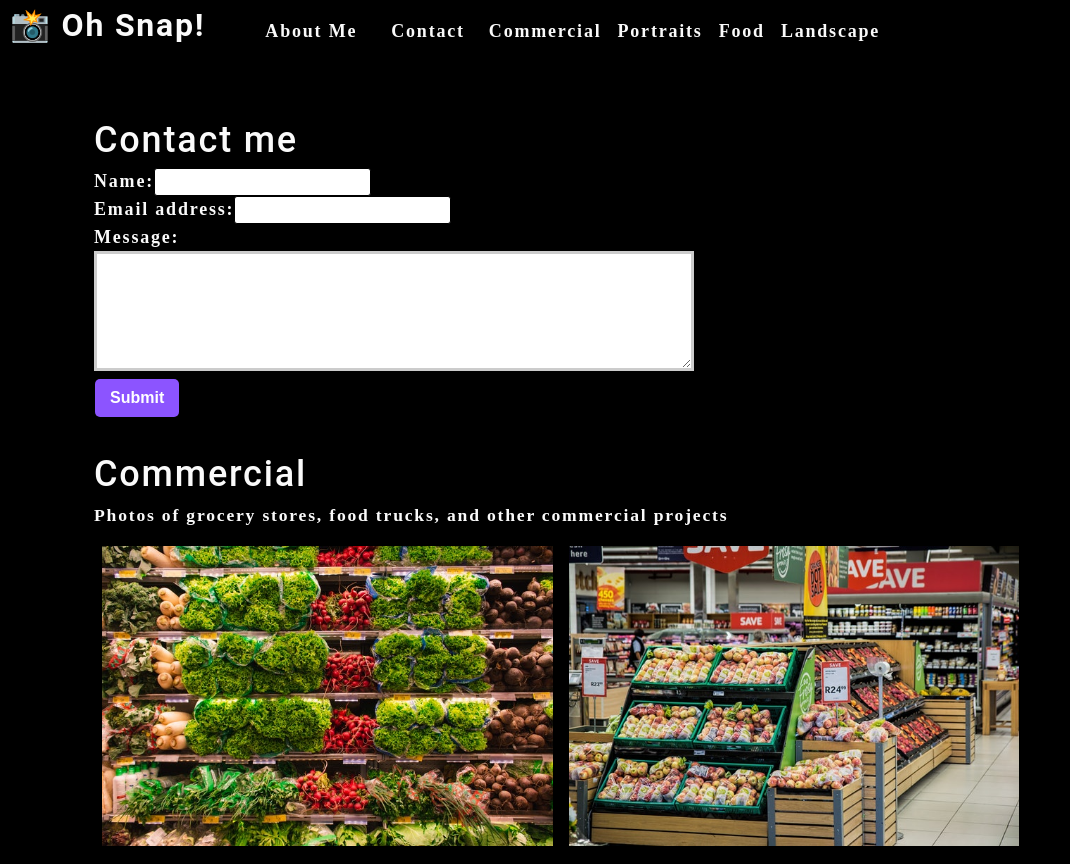
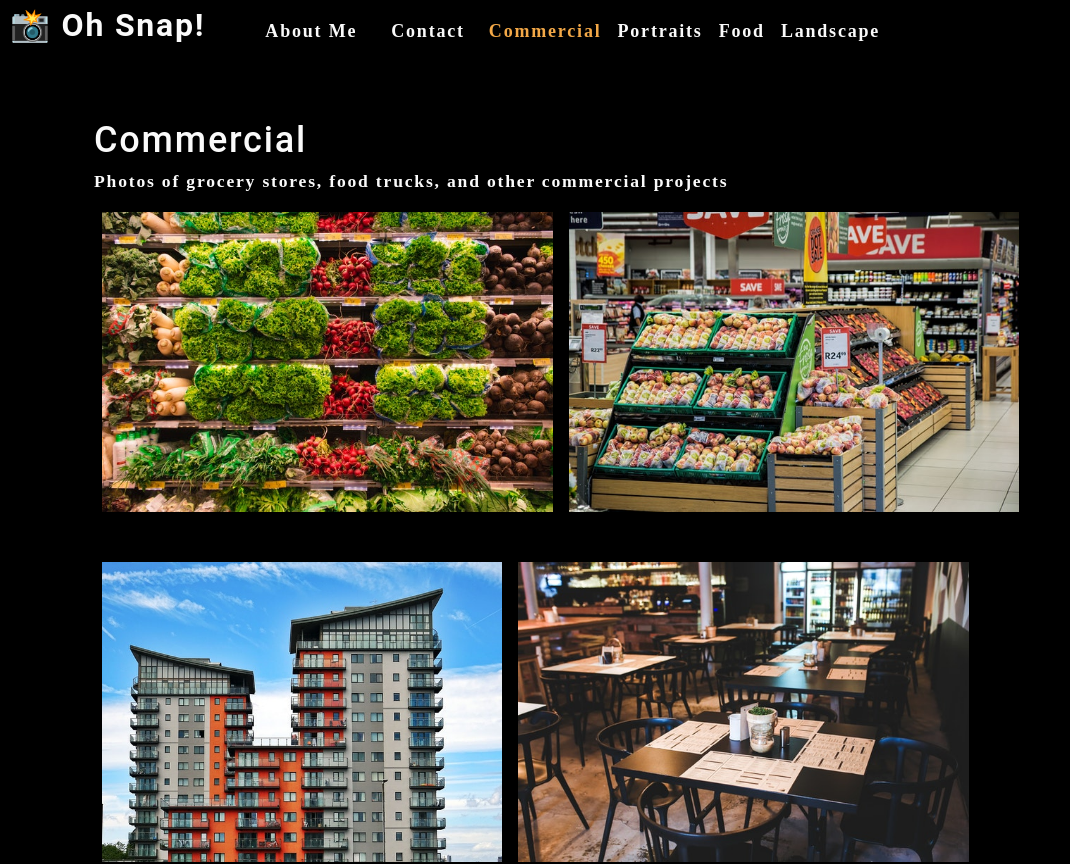
Before and after one commit to ElleAK/photo-port, a React (Create React App) app: page / in a window 1280 px wide. Shown: the top 864 px of the page, without its empty margins (0-1070 px from the left). Built offline with nearby package versions, Linux system fonts and the light colour scheme.

Commit message:
contactSelected

```diff
--- a/src/App.js
+++ b/src/App.js
@@ -5,6 +5,7 @@ import Gallery from './components/Gallery';
 import ContactForm from './components/Contact';
 
 function App() {
+  const [contactSelected, setContactSelected] = useState(false);
   const [categories] = useState([
     {
       name: 'commercial',
@@ -19,15 +20,22 @@ function App() {
 
   return (
     <div>
-        <Nav
+      <Nav
         categories={categories}
         setCurrentCategory={setCurrentCategory}
-        currentCategory={currentCategory}>
-        </Nav>
+        currentCategory={currentCategory}
+        contactSelected={contactSelected}
+        setContactSelected={setContactSelected}
+      ></Nav>
       <main>
-      <ContactForm></ContactForm>
+        {!contactSelected ? (
+        <>
         <Gallery currentCategory={currentCategory}></Gallery>
         <About></About>
+        </>
+        ) : (
+          <ContactForm></ContactForm>
+        )}
       </main>
     </div>
   );
--- a/src/components/Contact/index.js
+++ b/src/components/Contact/index.js
@@ -49,6 +49,11 @@ function ContactForm() {
             <label htmlFor="message">Message:</label>
             <textarea name="message" defaultValue={message} onChange={handleChange} rows="5" />
             </div>
+            {errorMessage && (
+            <div>
+                <p className="error-text">{errorMessage}</p>
+            </div>
+            )}
             <button type="submit">Submit</button>
           </form>
         </section>
--- a/src/components/Nav/index.js
+++ b/src/components/Nav/index.js
@@ -6,6 +6,8 @@ function Nav(props) {
     categories = [],
     setCurrentCategory,
     currentCategory,
+    contactSelected,
+    setContactSelected
   } = props;
 
   const handleClick = (item) => {
@@ -22,23 +24,25 @@ function Nav(props) {
         <nav>
             <ul className="flex-row">
                 <li className="mx-2">
-                <a data-testid="about" href="#about">About Me</a>
+                <a data-testid="about" href="#about" onClick={() => setContactSelected(false)}>
+                  About Me</a>
                 </li>
-                <li className={"mx-2"}>
-            <span onClick={() => handleClick('Contact')}>
+                <li className={`mx-2 ${contactSelected && 'navActive'}`}>
+            <span onClick={() => setContactSelected(true)}>
               Contact
             </span>
           </li>
           {categories.map((category) => (
             <li
               className={`mx-1 ${
-                currentCategory.name === category.name
+                currentCategory.name === category.name && !contactSelected && `navActive`
                 }`}
               key={category.name}
             >
               <span
                 onClick={() => {
                   setCurrentCategory(category);
+                  setContactSelected(false);
                 }}
               >
                 {capitalizeFirstLetter(category.name)}
```
